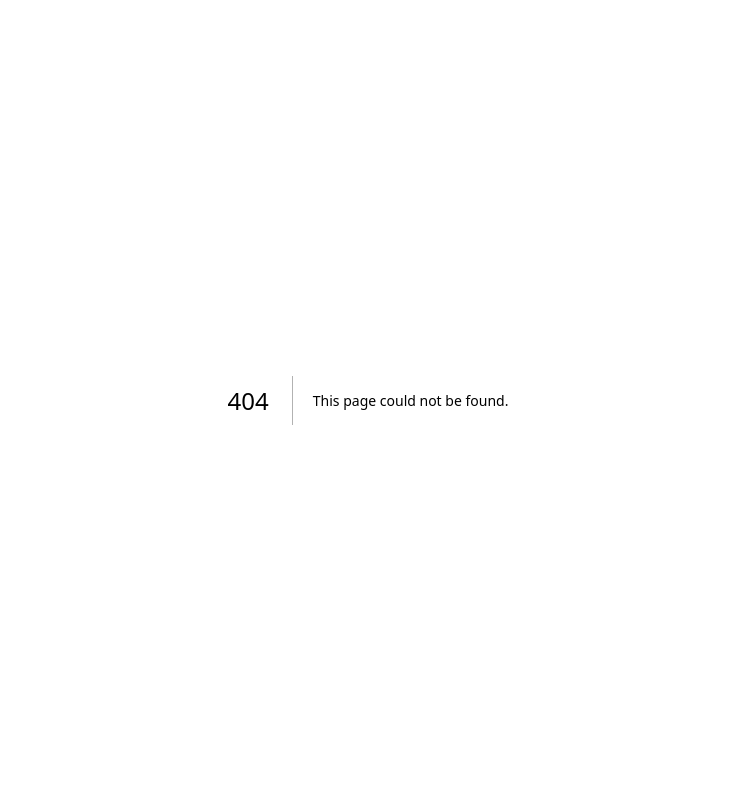
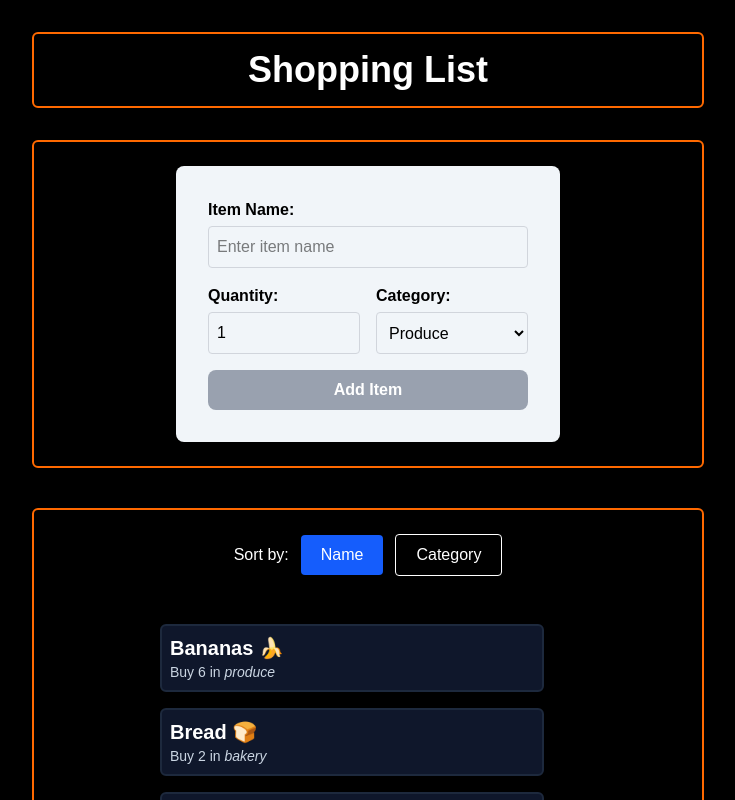
Before and after one commit to aryansaini-71/cprg306-assignments, a Next.js app: page /week-6 in a window 1280 px wide. Before the commit this address had no page. Shown: the top 800 px of the page, without its empty margins (272-1007 px from the left). Built offline with nearby package versions, Linux system fonts and the light colour scheme.

Commit message:
Completing Week-6

```diff
--- a/app/page.tsx
+++ b/app/page.tsx
@@ -9,7 +9,8 @@ export default function Page() {
       <a href="/week-4">Go to Week 4</a>
       <br/>
       <a href="/week-5">Go to Week 5</a>
-
+      <br/>
+      <a href="/week-6">Go to Week 6</a>
     </div>
   );
 }
--- /dev/null
+++ b/app/week-6/item-list.tsx
@@ -0,0 +1,54 @@
+"use client";
+
+import { useState } from "react";
+import Item from "./item";
+
+interface ItemType {
+  id: string;
+  name: string;
+  quantity: number;
+  category: string;
+}
+
+interface ItemListProps {
+  items: ItemType[];
+}
+
+export default function ItemList({ items }: ItemListProps) {
+  const [sortBy, setSortBy] = useState("name");
+
+  const sortedItems = [...items].sort((a, b) => {
+    if (sortBy === "name") {
+      return a.name.localeCompare(b.name);
+    } else if (sortBy === "category") {
+      return a.category.localeCompare(b.category);
+    }
+    return 0;
+  });
+
+  return (
+    <div className="flex flex-col items-center w-full border-orange-500 border-2 rounded-md p-6">
+      <div className="mb-8 flex flex-wrap justify-center items-center gap-3">
+        <label className="text-white">Sort by:</label>
+        <button
+          onClick={() => setSortBy("name")}
+          className={`px-5 py-2 text-white rounded ${sortBy === "name" ? "bg-blue-600" : "bg-black border"}`}
+        >
+          Name
+        </button>
+        <button
+          onClick={() => setSortBy("category")}
+          className={`px-5 py-2 text-white rounded ${sortBy === "category" ? "bg-blue-600" : "bg-black border"}`}
+        >
+          Category
+        </button>
+      </div>
+
+      <ul className="w-full max-w-md">
+        {sortedItems.map((item) => (
+          <Item key={item.id} name={item.name} quantity={item.quantity} category={item.category} />
+        ))}
+      </ul>
+    </div>
+  );
+}
--- /dev/null
+++ b/app/week-6/item.tsx
@@ -0,0 +1,16 @@
+interface ItemProps {
+  name: string;
+  quantity: number;
+  category: string;
+}
+
+export default function Item({ name, quantity, category }: ItemProps) {
+  return (
+    <li className="p-2 m-4 bg-slate-900 max-w-sm border-2 border-slate-800 rounded-md">
+      <h2 className="text-xl font-bold text-white capitalize">{name}</h2>
+      <div className="text-sm text-slate-300">
+        Buy {quantity} in <span className="italic">{category}</span>
+      </div>
+    </li>
+  );
+}
--- /dev/null
+++ b/app/week-6/items.json
@@ -0,0 +1,74 @@
+[
+  {
+    "id": "1h2GJKH12gkHG31h1H",
+    "name": "milk, 4 L 🥛",
+    "quantity": 1,
+    "category": "dairy"
+  },
+  {
+    "id": "2KJH3k2j3H1k2J3K1H",
+    "name": "bread 🍞",
+    "quantity": 2,
+    "category": "bakery"
+  },
+  {
+    "id": "3h2KJH3k2j3H1k2J3",
+    "name": "eggs, dozen 🥚",
+    "quantity": 2,
+    "category": "dairy"
+  },
+  {
+    "id": "4k2J3K1H2GJKH12gk",
+    "name": "bananas 🍌",
+    "quantity": 6,
+    "category": "produce"
+  },
+  {
+    "id": "5H1h1H2KJH3k2j3H",
+    "name": "broccoli 🥦",
+    "quantity": 3,
+    "category": "produce"
+  },
+  {
+    "id": "6H1k2J3K1H2GJKH1",
+    "name": "chicken breasts, 1 kg 🍗",
+    "quantity": 1,
+    "category": "meat"
+  },
+  {
+    "id": "7gkHG31h1H2KJH3k",
+    "name": "pasta sauce 🍝",
+    "quantity": 3,
+    "category": "canned goods"
+  },
+  {
+    "id": "8j3H1k2J3K1H2GJK",
+    "name": "spaghetti, 454 g 🍝",
+    "quantity": 2,
+    "category": "dry goods"
+  },
+  {
+    "id": "9H12gkHG31h1H2KJ",
+    "name": "toilet paper, 12 pack 🧻",
+    "quantity": 1,
+    "category": "household"
+  },
+  {
+    "id": "10H3k2j3H1k2J3K1",
+    "name": "paper towels, 6 pack",
+    "quantity": 1,
+    "category": "household"
+  },
+  {
+    "id": "11k2J3K1H2GJKH12",
+    "name": "dish soap 🍽️",
+    "quantity": 1,
+    "category": "household"
+  },
+  {
+    "id": "12GJKH12gkHG31h1",
+    "name": "hand soap 🧼",
+    "quantity": 4,
+    "category": "household"
+  }
+]
--- /dev/null
+++ b/app/week-6/new-item.tsx
@@ -0,0 +1,86 @@
+"use client";
+
+import { useState } from 'react';
+
+interface NewItemProps {
+  onAddItem: (item: any) => void;
+}
+
+export default function NewItem({ onAddItem }: NewItemProps) {
+  const [name, setName] = useState('');
+  const [quantity, setQuantity] = useState(1);
+  const [category, setCategory] = useState('produce');
+  const [nameTouched, setNameTouched] = useState(false);
+
+  const handleSubmit = (event: React.FormEvent) => {
+    event.preventDefault();
+
+    const item = {
+      id: Math.random().toString(36).substring(2, 9),
+      name: name,
+      quantity: quantity,
+      category: category,
+    };
+    onAddItem(item);
+
+    setName("");
+    setQuantity(1);
+    setCategory("produce");
+    setNameTouched(false);
+  };
+
+  return (
+    <div className="flex justify-center mb-10 border-orange-500 border-2 rounded-md p-6 ">
+      <form onSubmit={handleSubmit} className="p-8 bg-slate-100 rounded-lg shadow-lg w-96 text-black ">
+        <div className="mb-4">
+          <label className="block mb-1 font-bold">Item Name:</label>
+          <input
+            type="text"
+            placeholder="Enter item name"
+            required
+            value={name}
+            onBlur={() => setNameTouched(true)}
+            onChange={(e) => setName(e.target.value)}
+            className={`w-full p-2 border rounded ${nameTouched && !name ? "border-red-500" : "border-gray-300"}`}
+          />
+        </div>
+
+        <div className="flex gap-4 mb-4">
+          <div className="flex-1">
+            <label className="block mb-1 font-bold">Quantity:</label>
+            <input
+              type="number" min="1" max="99" required
+              value={quantity}
+              onChange={(e) => setQuantity(Number(e.target.value))}
+              className="w-full p-2 border border-gray-300 rounded"
+            />
+          </div>
+
+          <div className="flex-1">
+            <label className="block mb-1 font-bold">Category:</label>
+            <select
+              value={category}
+              onChange={(e) => setCategory(e.target.value)}
+              className="w-full p-2 border border-gray-300 rounded h-[42px]"
+            >
+              <option value="produce">Produce</option>
+              <option value="dairy">Dairy</option>
+              <option value="bakery">Bakery</option>
+              <option value="meat">Meat</option>
+              <option value="frozen">Frozen Foods</option>
+              <option value="canned">Canned Goods</option>
+              <option value="dry">Dry Goods</option>
+              <option value="beverages">Beverages</option>
+              <option value="snacks">Snacks</option>
+              <option value="household">Household</option>
+              <option value="other">Other</option>
+            </select>
+          </div>
+        </div>
+        <button type="submit" disabled={!name} className="w-full py-2 bg-blue-500 text-white font-bold rounded-lg disabled:bg-gray-400">
+          Add Item
+        </button>
+      </form>
+    </div>
+  );
+}
--- /dev/null
+++ b/app/week-6/page.tsx
@@ -0,0 +1,35 @@
+"use client";
+
+import { useState } from "react";
+import NewItem from "./new-item";
+import ItemList from "./item-list";
+import itemsData from "./items.json";
+
+interface ItemType {
+  id: string;
+  name: string;
+  quantity: number;
+  category: string;
+}
+
+export default function Page() {
+  const [items, setItems] = useState<ItemType[]>(itemsData);
+
+  const handleAddItem = (newItem: ItemType) => {
+    setItems([...items, newItem]);
+  };
+
+  return (
+    <main className="bg-black min-h-screen p-8 flex flex-col items-center">
+      <div className="w-full max-w-2xl">
+        <h1 className="text-4xl font-bold text-white mb-8 text-center p-4 rounded-md border-orange-500 border-2">
+          Shopping List
+        </h1>
+
+        <NewItem onAddItem={handleAddItem} />
+
+        <ItemList items={items} />
+      </div>
+    </main>
+  );
+}
```
Also changed, not shown: 1 other file (tests, documents, lock files or other folders).
